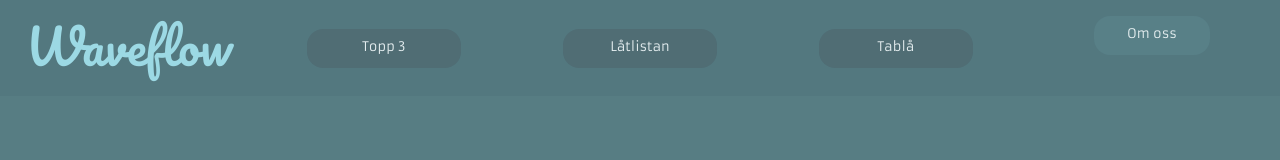
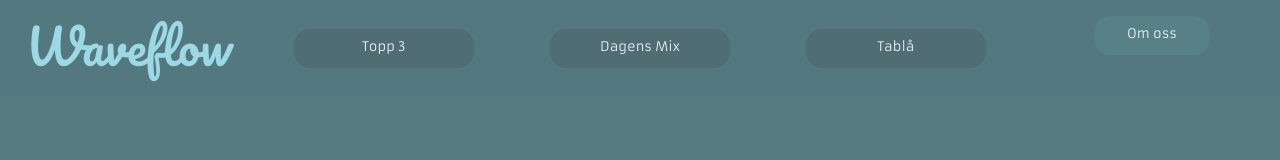
Before and after one commit to Neylii/Waveflow, a Vue app: page / in a window 1280 px wide. Shown: the top 160 px of the page. Built offline with nearby package versions, Linux system fonts and the light colour scheme; no server answers.

Commit message:
Change name on link and fix design

```diff
--- a/src/components/Navbar.vue
+++ b/src/components/Navbar.vue
@@ -16,7 +16,7 @@
         <div class="box">
             <a href="#List">
                 <div id="linkbgr"><img src="../assets/takemeto.png" /></div>
-                <p>Låtlistan</p>
+                <p>Dagens Mix</p>
             </a>
         </div>
         <div class="box">
@@ -45,8 +45,6 @@ export default {
 .navbar {
     display: grid;
     grid-template-columns: repeat(5, 1fr);
-    grid-template-rows: 1fr;
-    justify-content: center;
     width: 100%;
     background-color: #294c53;
     position: fixed;
@@ -66,8 +64,8 @@ export default {
 
 #linkbgr {
     padding: 0.5em;
-    width: 3em;
-    height: 3em;
+    width: 3.1em;
+    height: 3.1em;
     border-radius: 50%;
     background-color: rgba(229, 238, 240, 0.7);
 }
@@ -81,9 +79,25 @@ export default {
 }
 
 a {
+    display: contents;
     font-size: small;
     color: #fafeff;
     text-decoration: none;
+}
+
+a > p {
+    font-size: 0.7em;
+}
+
+@media screen and (min-width: 320px) {
+    a > p {
+        font-size: 0.75em;
+    }
+}
+@media screen and (min-width: 425px) {
+    a > p {
+        font-size: small;
+    }
 }
 
 @media screen and (min-width: 768px) {
@@ -112,13 +126,14 @@ a {
         background: none;
         font-family: Pacifico;
         font-size: xxx-large;
-        color: #9CD9E4
+        color: #9cd9e4;
     }
 
     a {
+        display: initial;
         border-radius: 1.25em;
         color: #e5eef0;
-        width: 60%;
+        width: 70%;
         height: 3em;
         background-color: rgba(56, 12, 21, 0.1);
     }
```
